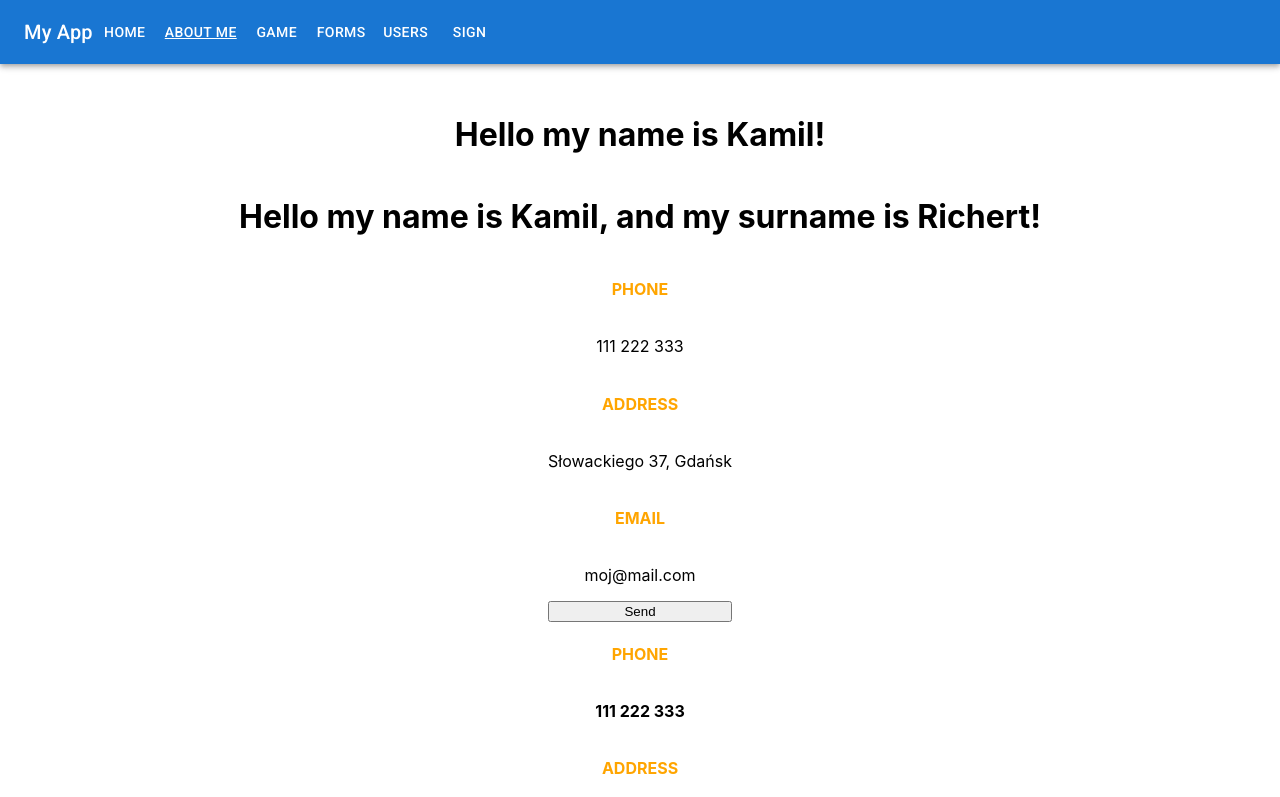
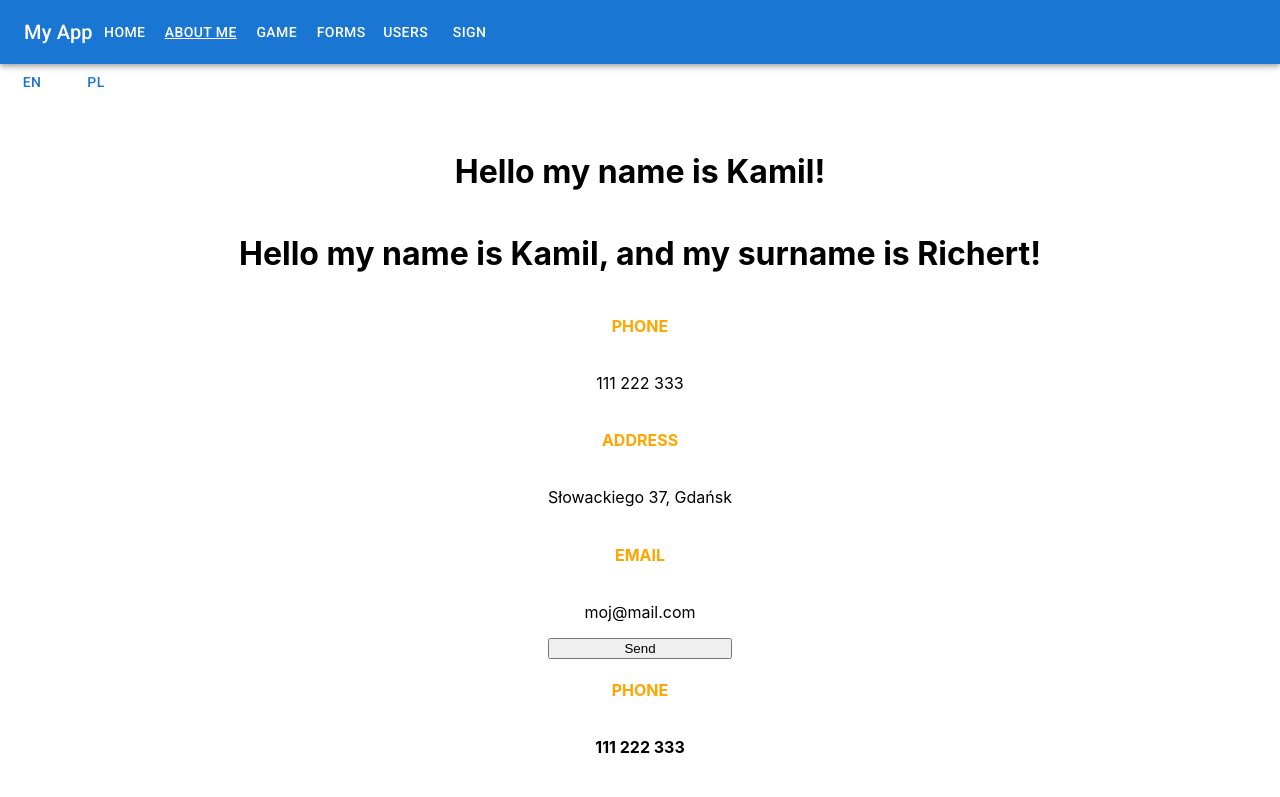
Before and after one commit to myflowpl/isafrontendacademybayer, a React (Create React App) app in the folder react/my-app/: page /about-me in a window 1280 px wide. Shown: the top 797 px of the page. Built offline with nearby package versions, Linux system fonts and the light colour scheme.

Commit message:
Init language context and use it in MyName component

```diff
--- a/react/my-app/src/App.js
+++ b/react/my-app/src/App.js
@@ -1,15 +1,23 @@
+import { createContext, useState } from 'react';
+import Button from '@mui/material/Button';
 import { Navigation } from './Navigation'
 import { Content } from './Content'
 
+export const LanguageContext = createContext('en');
 
 function App() {
+    const [lang, setLang] = useState('en');
 
-  return (
-    <>
-        <Navigation />
-        <Content />
-    </>
-  );
+    return (
+        <LanguageContext.Provider value={lang}>
+            <Navigation />
+            <div>
+                <Button onClick={() => setLang('en')}>EN</Button>
+                <Button onClick={() => setLang('pl')}>PL</Button>
+            </div>
+            <Content />
+        </LanguageContext.Provider>
+    );
 }
 
 export default App;
--- a/react/my-app/src/about-me/MyName.js
+++ b/react/my-app/src/about-me/MyName.js
@@ -1,7 +1,22 @@
+import { useContext } from 'react';
+import { LanguageContext } from '../App';
+
 function MyName(props) {
+    const language = useContext(LanguageContext);
+
     if (props.surname) {
+        if (language === 'pl') {
+            return <h1>Cześć moje imię to {props.name},
+               a nazwisko to {props.surname}!</h1>
+        }
+
         return <h1>Hello my name is {props.name},
             and my surname is {props.surname}!</h1>
+    }
+
+
+    if (language === 'pl') {
+        return <h1>Cześć moje imię to {props.name}!</h1>
     }
 
     return <h1>Hello my name is {props.name}!</h1>
```
